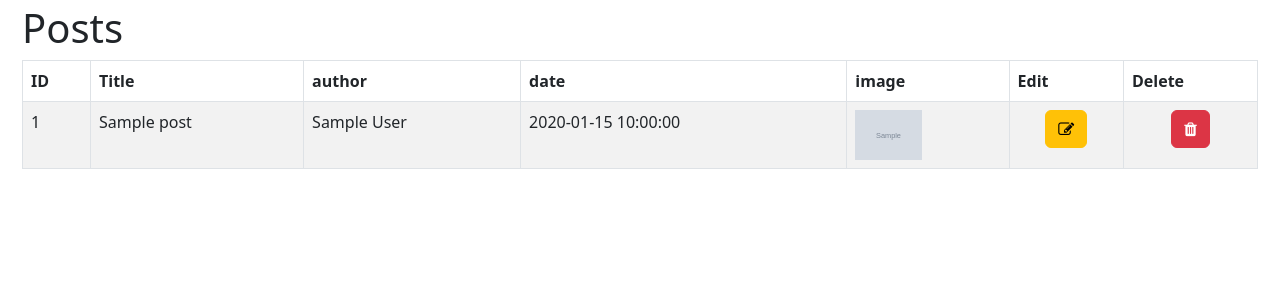
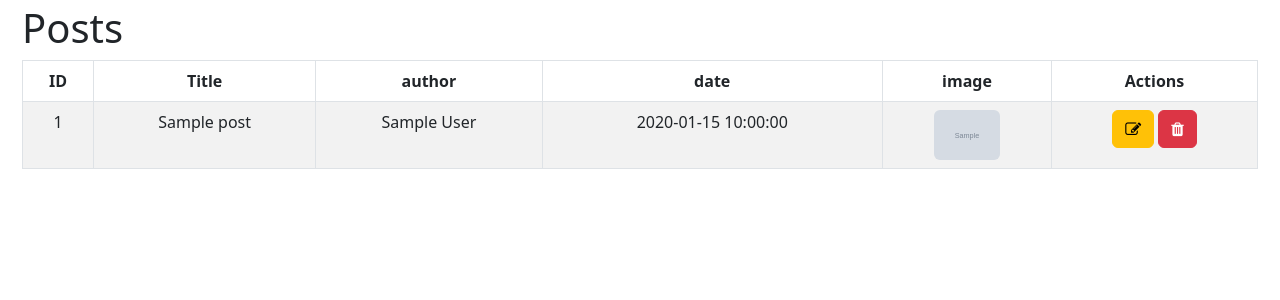
Before and after one commit to HEBAMamdooh/news, a PHP site: page /admin/posts.php in a window 1280 px wide. Shown: the part 56-356 px from the top of the page. Run offline with PHP 8.4, Linux system fonts and the light colour scheme; tables that the repository leaves empty or names only in its code hold one stand-in row (values such as "Sample post"); grey boxes marked "Sample" are stand-in pictures.

```diff
--- a/admin/index.php
+++ b/admin/index.php
@@ -7,9 +7,10 @@
 <div id="page-wrapper">
   <div class="container-fluid">
     <!-- Page Heading -->
-    <h1 class="page-header"> WIND News  <small>Admin Dashboard</small> </h1>
+    <h1 class="page-header bg-text-light"> WIND News  <small>Admin Dashboard</small> </h1>
     <div class="row">
       <div class="col-lg-12">
+
       </div>
     </div> <!-- /.row -->
   </div> <!-- /.container-fluid -->
--- a/admin/posts.php
+++ b/admin/posts.php
@@ -12,14 +12,13 @@
       <div class="col-lg-12">
         <table class="table table-bordered table-hover  table-striped">
           <thead>
-            <tr>
+            <tr class="text-center">
               <th>ID</th>
               <th>Title</th>
               <th>author</th>
               <th>date</th>
               <th>image</th>
-              <th>Edit</th>
-              <th>Delete</th>
+              <th>Actions</th>
             </tr>
           </thead>
           <tbody>
@@ -29,25 +28,28 @@
               $i=0;
               while( $row = mysqli_fetch_assoc($posts) ):
                 $id =$row['id'];
+                $category_id=$row['category_id'];
+                $author=$row['author'];
+                $status=$row['status'];
                 $title=$row['title'];
-                $author=$row['author'];
+                $image=$row['image'];
+                $content=$row['content'];
+                // $content= substr($row['content'] , 0 , 150) ;
+                $tags=$row['tags'];
                 $date=$row['date'];
-                $image=$row['image'];
-                // $content=$row['content'];
-                $content= substr($row['content'] , 0 , 150) ;
-                $tags=$row['tags'];
-                $comments=$row['comments'];
-                $category_id=$row['category_id'];
+                $comments_count=$row['comments_count'];
                 $i++;
             ?>
-            <tr>
+            <tr class="text-center">
               <td><?=$i?></td>
               <td><?=$title?></td>
               <td><?=$author?></td>
               <td><?=$date?></td>
-              <td> <img src="../images/<?=$image?>" height="50" alt=""> </td>
-              <td class="text-center"> <a href="posts.php?edit=<?=$id?>" class="btn btn-warning"><i class="fa fa-edit"></i></a></td>
-              <td class="text-center"> <a href="posts.php?del=<?=$id?>" class="btn btn-danger"><i class="fa fa-trash" ></i></a></td>
+              <td> <img src="../images/<?=$image?>" height="50" class="rounded mx-auto d-block" alt=""> </td>
+              <td class="text-center">
+                <a href="posts.php?edit=<?=$id?>" class="btn btn-warning"><i class="fa fa-edit"></i></a>
+                <a href="posts.php?del=<?=$id?>" class="btn btn-danger"><i class="fa fa-trash" ></i></a>
+              </td>
             </tr>
             <?php endwhile; ?>
           </tbody>
```
Also changed, not shown: admin/new_post.php (+4 -3 lines), by_category.php (+6 -5 lines), index.php (+6 -5 lines), post.php (+7 -5 lines), search.php (+9 -8 lines).
